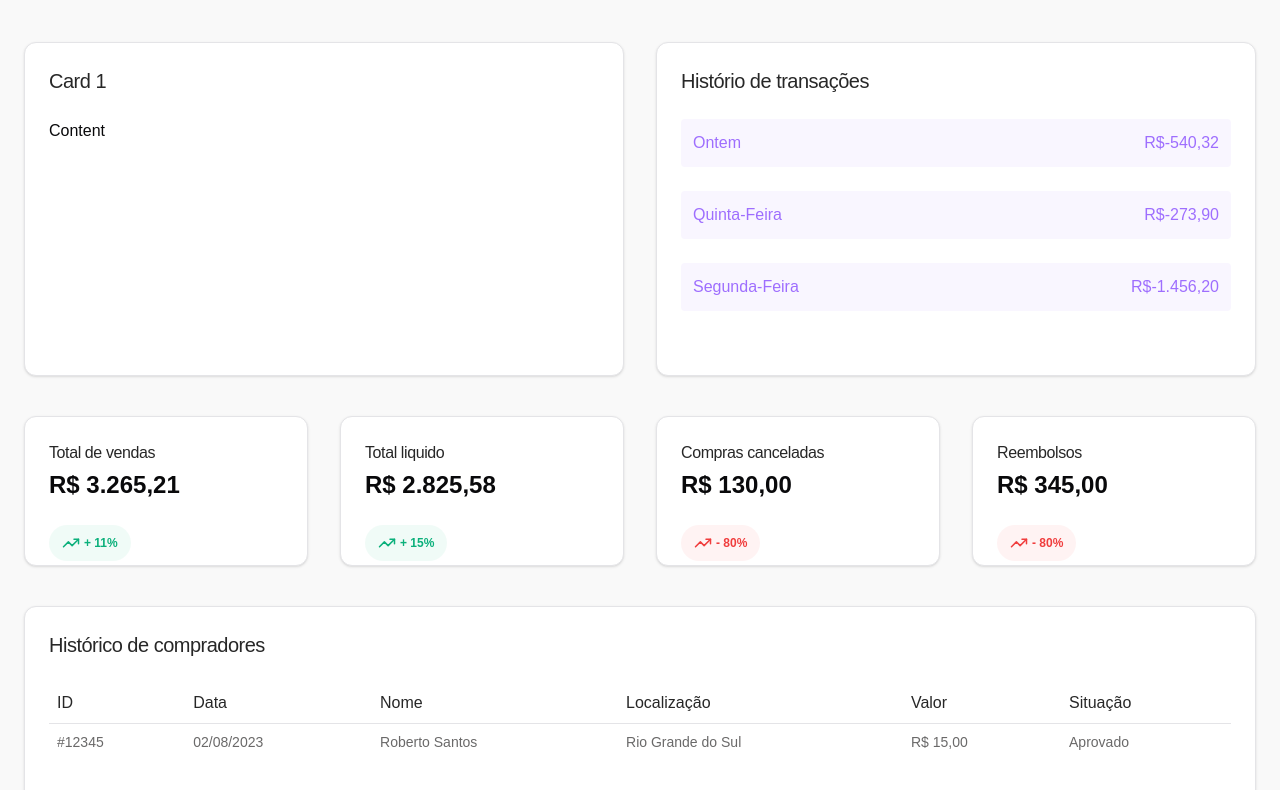
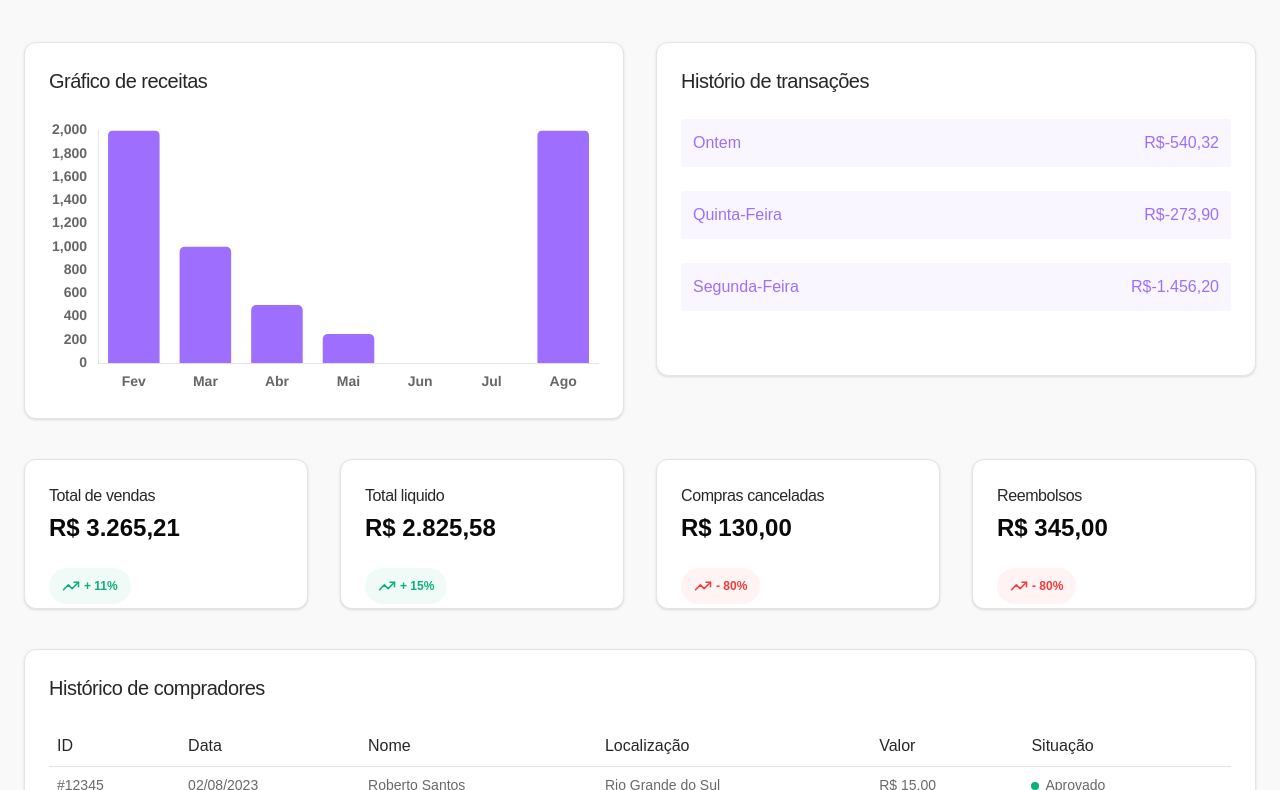
Before and after one commit to LucasVitorVD/dashboard, a React (Vite) app: page / in a window 1280 px wide. Shown: the part 190-980 px from the top of the page. Built offline with nearby package versions, Linux system fonts and the light colour scheme.

Commit message:
feat:chart implemented

```diff
--- /dev/null
+++ b/db/data.ts
@@ -0,0 +1,46 @@
+const userData = [
+  {
+    id: 1,
+    month: 'Fev',
+    userGain: 2000,
+    userLost: 823
+  },
+  {
+    id: 2,
+    month: 'Mar',
+    userGain: 1000,
+    userLost: 623
+  },
+  {
+    id: 3,
+    month: 'Abr',
+    userGain: 500,
+    userLost: 323
+  },
+  {
+    id: 4,
+    month: 'Mai',
+    userGain: 250,
+    userLost: 234
+  },
+  {
+    id: 5,
+    month: 'Jun',
+    userGain: 0,
+    userLost: 100
+  },
+  {
+    id: 6,
+    month: 'Jul',
+    userGain: 0,
+    userLost: 200
+  },
+  {
+    id: 7,
+    month: 'Ago',
+    userGain: 2000,
+    userLost: 344
+  },
+]
+
+export default userData
--- a/package.json
+++ b/package.json
@@ -13,10 +13,13 @@
     "@radix-ui/react-avatar": "^1.0.3",
     "@radix-ui/react-icons": "^1.3.0",
     "@radix-ui/react-separator": "^1.0.3",
+    "@types/chart.js": "^2.9.38",
+    "chart.js": "^4.4.0",
     "class-variance-authority": "^0.7.0",
     "clsx": "^2.0.0",
     "lucide-react": "^0.279.0",
     "react": "^18.2.0",
+    "react-chartjs-2": "^5.2.0",
     "react-dom": "^18.2.0",
     "tailwind-merge": "^1.14.0",
     "tailwind-variants": "^0.1.14",
--- /dev/null
+++ b/src/components/BarChart.tsx
@@ -0,0 +1,71 @@
+import {
+  Chart as ChartJS,
+  BarElement,
+  CategoryScale,
+  LinearScale,
+  Tooltip,
+  Legend,
+} from "chart.js/auto";
+
+import { Bar } from "react-chartjs-2";
+import userData from "../../db/data"
+
+ChartJS.register(BarElement, CategoryScale, LinearScale, Tooltip, Legend);
+
+const options = {
+  plugins: {
+    title: {
+      display: false,
+    },
+    legend: {
+      display: false,
+    },
+  },
+  scales: {
+    x: {
+      display: true,
+      title: {
+        display: false,
+      },
+      grid: {
+        display: false,
+      },
+      ticks: {
+        font: {
+          size: 14,
+          weight: "bold",
+        },
+      },
+    },
+    y: {
+      display: true,
+      grid: {
+        display: false,
+      },
+      ticks: {
+        font: {
+          size: 14,
+          weight: "bold",
+        },
+      },
+    },
+  },
+};
+
+const BarChart = () => {
+  const data = {
+    labels: userData.map((data) => data.month),
+    datasets: [
+      {
+        label: "Receitas",
+        data: userData.map((data) => data.userGain),
+        backgroundColor: "#9E6EFE",
+        borderRadius: 5,
+      },
+    ],
+  };
+
+  return <Bar data={data} options={options} />;
+};
+
+export default BarChart;
--- a/src/components/DashboardSection/Dashboard.tsx
+++ b/src/components/DashboardSection/Dashboard.tsx
@@ -13,20 +13,20 @@ import {
   TableHeader,
   TableRow,
 } from "@/components/ui/table";
-
 import { Badge } from "../ui/badge";
 import { TrendingUp } from "lucide-react";
+import BarChart from "../BarChart";
 
 const Dashboard = () => {
   return (
     <div className="space-y-10">
       <div className="flex flex-col gap-8 md:flex-row">
-        <Card className="h-[20.9rem]">
+        <Card>
           <CardHeader>
-            <CardTitle>Card 1</CardTitle>
+            <CardTitle>Gráfico de receitas</CardTitle>
           </CardHeader>
-          <CardContent>
-            <p>Content</p>
+          <CardContent className="flex justify-center">
+            <BarChart />
           </CardContent>
         </Card>
 
@@ -114,12 +114,12 @@ const Dashboard = () => {
 
       {/* history Table */}
       <div>
-        <Card className="h-[18rem]">
+        <Card className="h-[18rem] max-[600px]:w-[700px] w-full">
           <CardHeader>
             <CardTitle>Histórico de compradores</CardTitle>
           </CardHeader>
           <CardContent>
-            <Table>
+            <Table className="max-[600px]:w-[800px] w-full overflow-scroll">
               <TableHeader>
                 <TableRow>
                   <TableHead>ID</TableHead>
@@ -137,7 +137,21 @@ const Dashboard = () => {
                   <TableCell>Roberto Santos</TableCell>
                   <TableCell>Rio Grande do Sul</TableCell>
                   <TableCell>R$ 15,00</TableCell>
-                  <TableCell>Aprovado</TableCell>
+                  <TableCell>
+                    <span className="inline-flex rounded-full h-2 w-2 mr-1.5 bg-colorSystem-support02"></span>
+                    Aprovado
+                  </TableCell>
+                </TableRow>
+                <TableRow>
+                  <TableCell className="font-medium">#54321</TableCell>
+                  <TableCell>12/02/2023</TableCell>
+                  <TableCell>Ana Almeida</TableCell>
+                  <TableCell>Brasília</TableCell>
+                  <TableCell>R$ 40,00</TableCell>
+                  <TableCell>
+                    <span className="inline-flex rounded-full h-2 w-2 mr-1.5 bg-colorSystem-support03"></span>
+                    Em análise
+                  </TableCell>
                 </TableRow>
               </TableBody>
             </Table>
--- a/src/components/MobileHeader/MobileHeader.tsx
+++ b/src/components/MobileHeader/MobileHeader.tsx
@@ -11,7 +11,7 @@ const MobileHeader = ({ setOpen }: MobileProps) => {
     <header className="flex items-center justify-between p-7 lg:hidden">
       <Menu
         size={24}
-        className="text-colorSystem-brandColor xl:hidden"
+        className="text-colorSystem-brandColor cursor-pointer xl:hidden"
         onClick={() => setOpen(true)}
       />
 
--- a/src/components/Sidebar/Sidebar.tsx
+++ b/src/components/Sidebar/Sidebar.tsx
@@ -18,7 +18,7 @@ const Sidebar = ({ open, setOpen }: SidebarProps) => {
       <div className="w-full my-8">
         <X
           size={30}
-          className="text-colorSystem-support04 self-start mx-4 lg:hidden"
+          className="text-colorSystem-support04 self-start cursor-pointer mx-4 lg:hidden"
           onClick={() => setOpen(false)}
         />
       </div>
@@ -27,7 +27,7 @@ const Sidebar = ({ open, setOpen }: SidebarProps) => {
         <strong className="text-colorSystem-brandColor">e</strong>Front
       </h1>
 
-      <div className="h-full">
+      <nav className="h-full">
         <div className="space-y-5 xl:space-y-10">
           <Item icon={LayoutGrid} text="Dashboard" />
           <Item icon={Import} text="Carteira" />
@@ -39,7 +39,7 @@ const Sidebar = ({ open, setOpen }: SidebarProps) => {
           <Item icon={Settings} text="Ajustes" />
           <Item icon={Power} text="Desconectar" danger />
         </div>
-      </div>
+      </nav>
     </aside>
   );
 };
```
Also changed, not shown: 1 other file (tests, documents, lock files or other folders).
